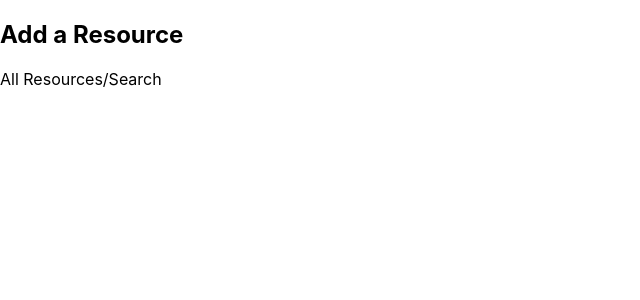
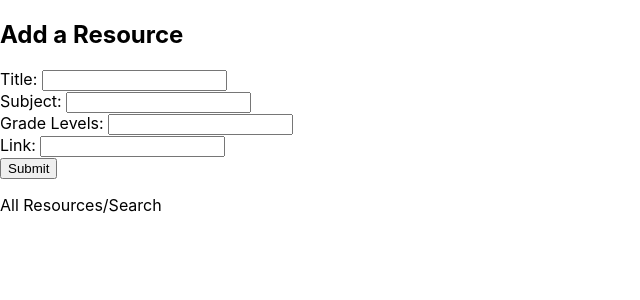
Before and after one commit to charlie763/edu-source, a React (Create React App) app: page / in a window 1280 px wide. Shown: the top 300 px of the page, without its empty margins (0-640 px from the left). Built offline with nearby package versions, Linux system fonts and the light colour scheme.

Commit message:
add basic resource form fields

```diff
--- a/src/components/ResourceForm.js
+++ b/src/components/ResourceForm.js
@@ -1,12 +1,26 @@
 import React from 'react'
 
 class ResourceForm extends React.Component {
+  state = {
+    title: "",
+    subject: "",
+    grades: [],
+    url: ""
+  }
   render(){
     return(
       <div>
         <h2>Add a Resource</h2>
         <form>
-
+          <label>Title: </label>
+          <input type="text" name="title" value={this.state.title} /><br />
+          <label>Subject: </label>
+          <input type="text" name="subject" value={this.state.subject} /><br /> {/*Change to datalist*/}
+          <label>Grade Levels: </label>
+          <input type="text" name="grades" value={this.state.grades} /><br /> {/*Change to multiple select*/}
+          <label>Link: </label>
+          <input type="text" name="url" value={this.state.url} /><br />
+          <input type="submit"/>
         </form>
       </div>
     )
@@ -14,3 +28,15 @@ class ResourceForm extends React.Component {
 }
 
 export default ResourceForm
+
+// - Resource
+//   - id
+//   - title
+//   - description
+//   - grade level
+//   - subject
+//   - img url
+//   - video embed url?
+//   - avg rating
+//   - source
+//   - user_id
```
